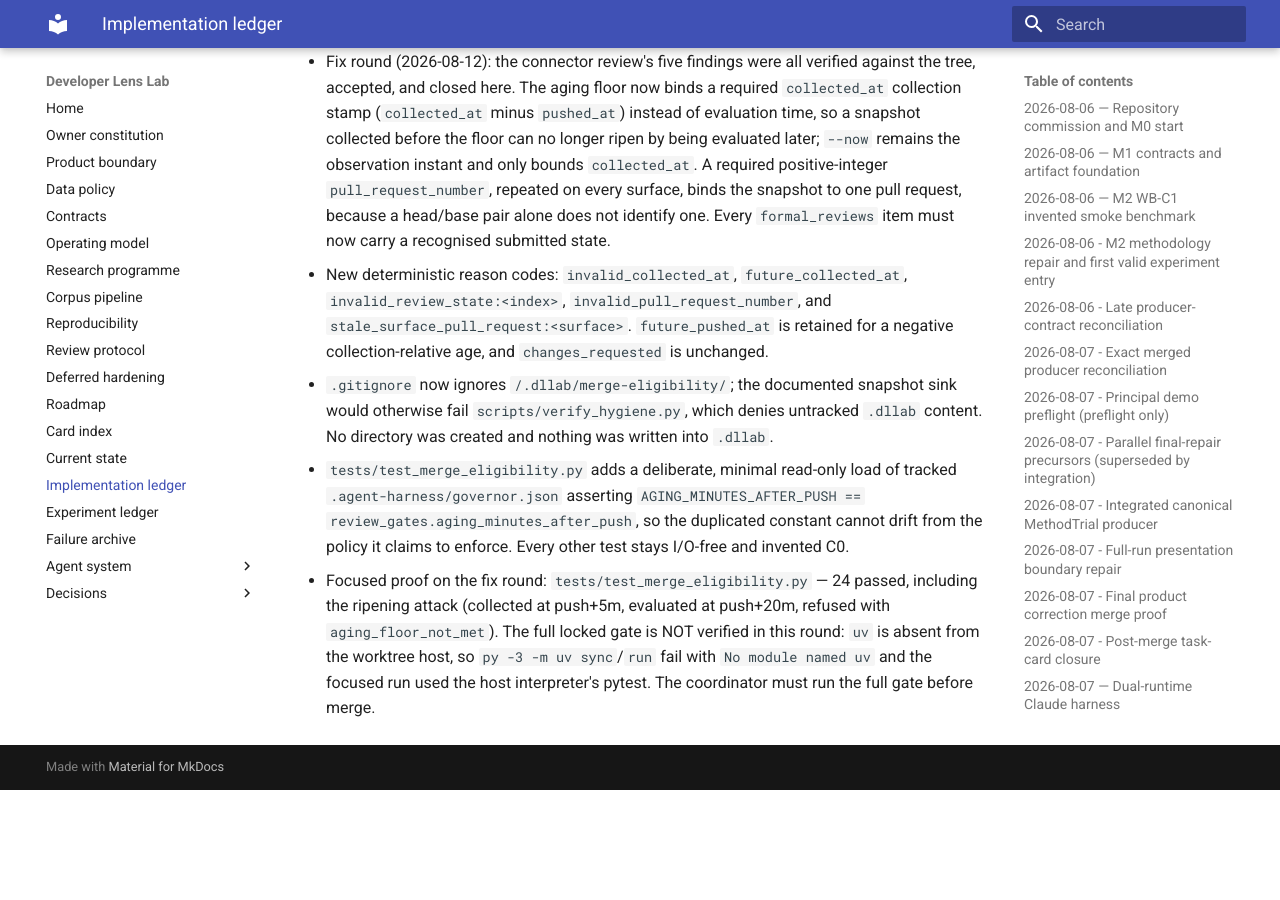
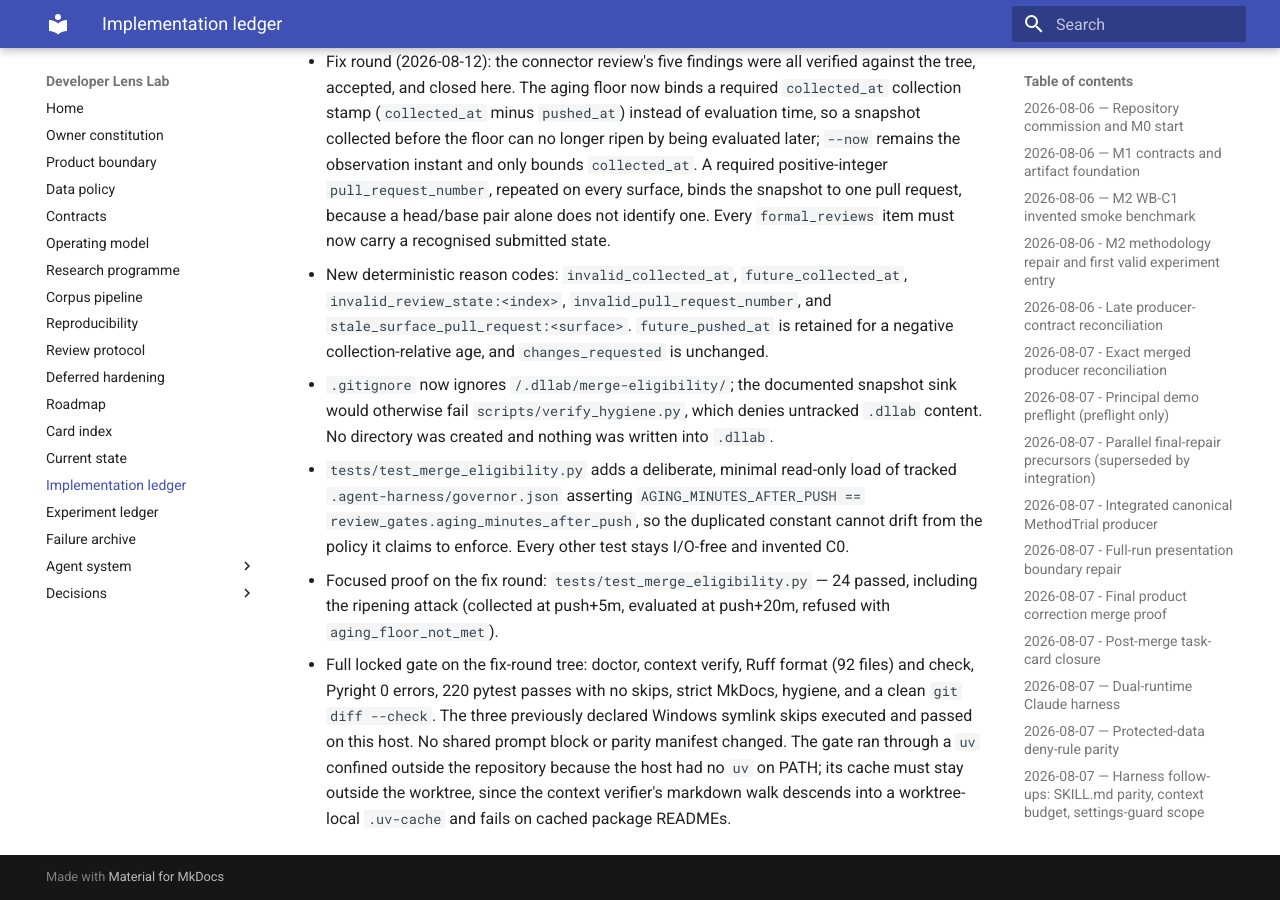
Before and after one commit to Chris0Jeky/developer-lens-lab, an MkDocs documentation site: the page built from docs/IMPLEMENTATION_LEDGER.md, in a window 1280 px wide and 900 px high, scrolled down 34536 px. Built offline with MkDocs 1.6.1 and Material for MkDocs 9.7.7, drawn with Linux system fonts in a browser that asks for light colours; before the commit the page ends 35326 px from its top, so only the background shows below that.

Commit message:
Record the fix-round gate result
The earlier addendum reported the full locked gate as unverified because the host had no `uv`. A
repository-external `uv` route resolved that, so the ledger now records the actual result: 220
pytest passes with no skips, Pyright clean, and every other gate green.

Claude-Session: https://claude.ai/code/session_01Skuu1a2hxfubnEpGfva11U

```diff
--- a/docs/IMPLEMENTATION_LEDGER.md
+++ b/docs/IMPLEMENTATION_LEDGER.md
@@ -1140,6 +1140,10 @@ Append milestone evidence. Live GitHub facts are snapshots and must be refreshed
   claims to enforce. Every other test stays I/O-free and invented C0.
 - Focused proof on the fix round: `tests/test_merge_eligibility.py` — 24 passed, including the
   ripening attack (collected at push+5m, evaluated at push+20m, refused with `aging_floor_not_met`).
-  The full locked gate is NOT verified in this round: `uv` is absent from the worktree host, so
-  `py -3 -m uv sync`/`run` fail with `No module named uv` and the focused run used the host
-  interpreter's pytest. The coordinator must run the full gate before merge.
+- Full locked gate on the fix-round tree: doctor, context verify, Ruff format (92 files) and check,
+  Pyright 0 errors, 220 pytest passes with no skips, strict MkDocs, hygiene, and a clean
+  `git diff --check`. The three previously declared Windows symlink skips executed and passed on
+  this host. No shared prompt block or parity manifest changed. The gate ran through a `uv` confined
+  outside the repository because the host had no `uv` on PATH; its cache must stay outside the
+  worktree, since the context verifier's markdown walk descends into a worktree-local `.uv-cache`
+  and fails on cached package READMEs.
```
